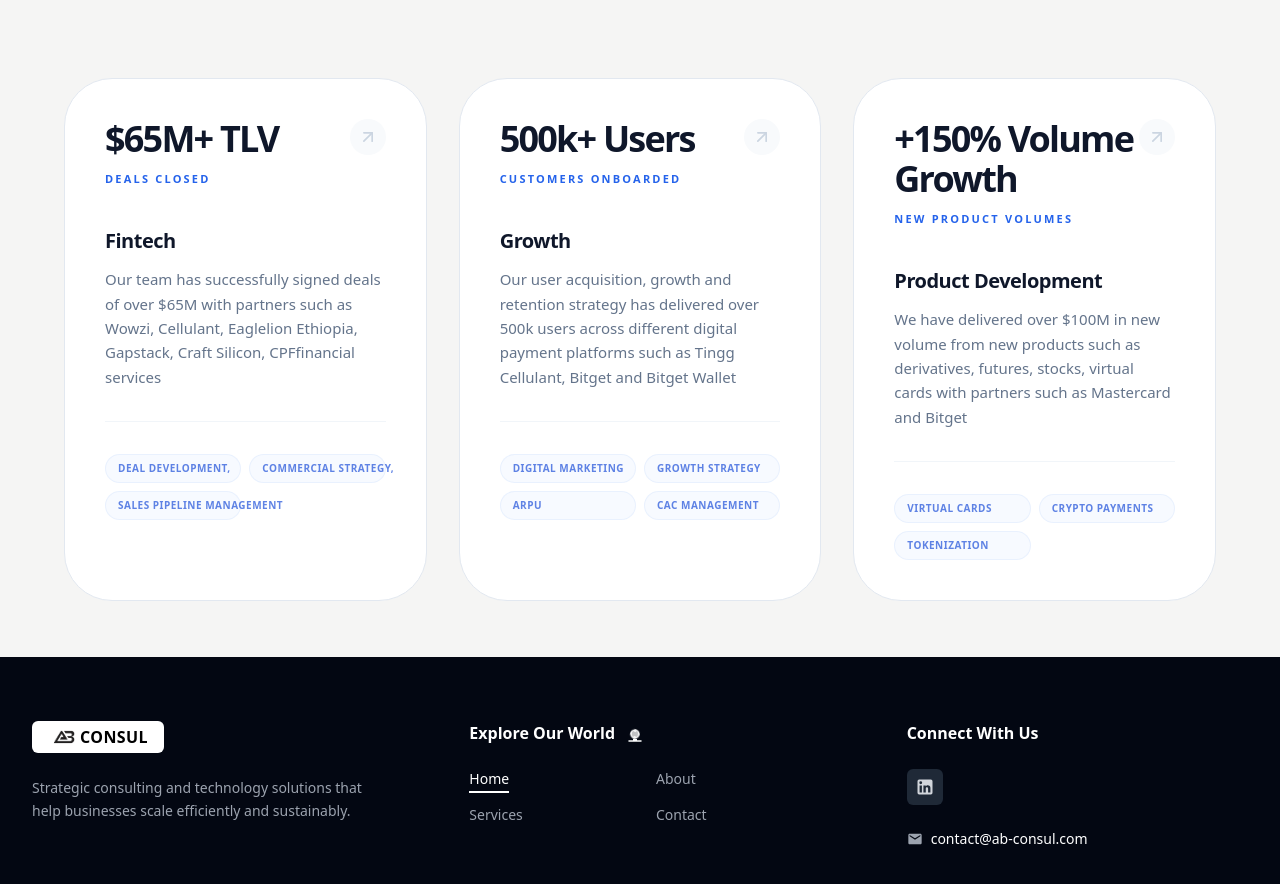
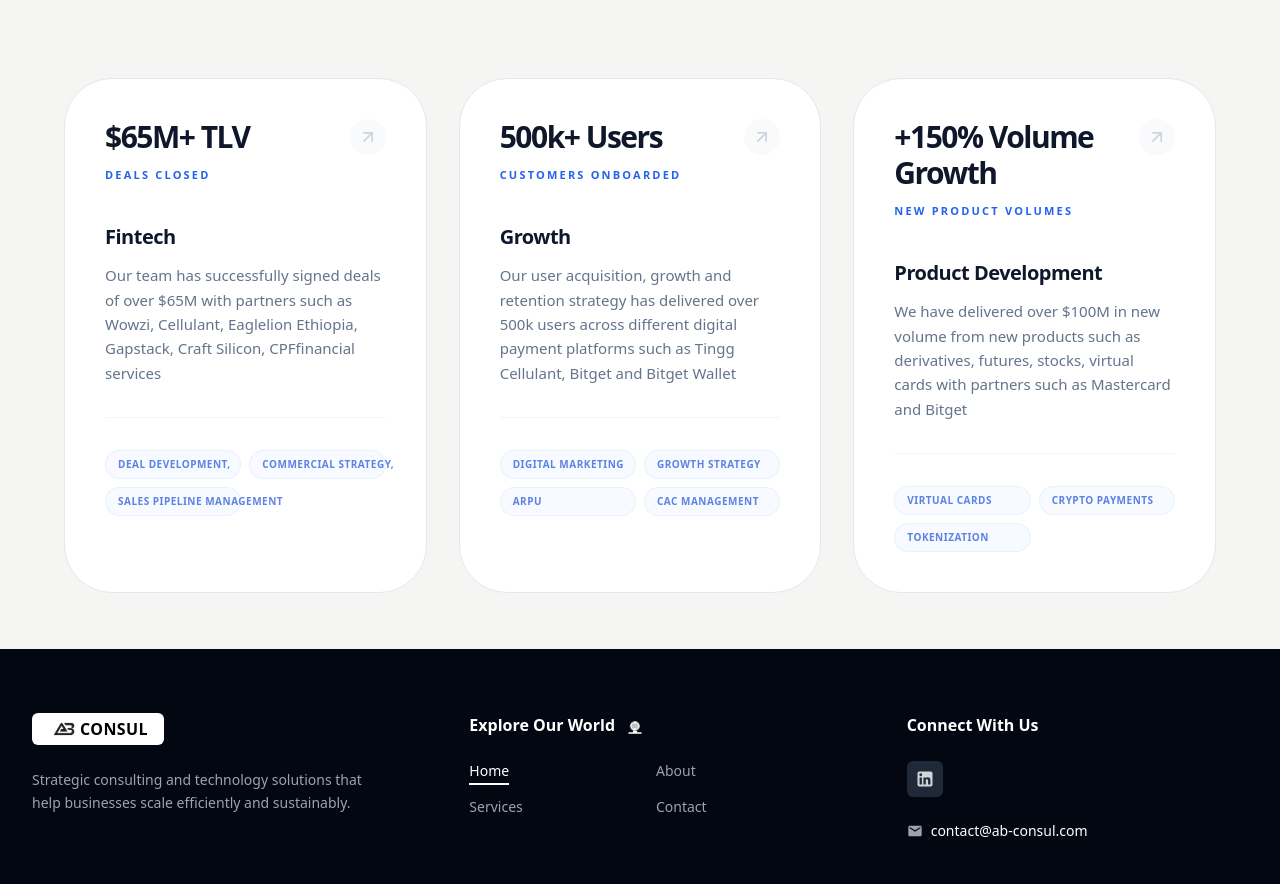
Before and after one commit to l-tting/ab-consul, a Next.js app in the folder my-app/: page / in a window 1280 px wide. Shown: the part 2476-3360 px from the top of the page. Built offline with nearby package versions, Linux system fonts and the light colour scheme.

Commit message:
changing home page proof of valuation section v2

```diff
--- a/my-app/src/components/ProofOfVal.jsx
+++ b/my-app/src/components/ProofOfVal.jsx
@@ -76,7 +76,7 @@ export default function ResultsSection() {
                 {/* Metric */}
                 <div className="flex justify-between items-start mb-6 md:mb-10">
                   <div>
-                    <span className="text-xl md:text-4xl font-black text-slate-900 tracking-tighter leading-none">
+                    <span className="text-xl md:text-3xl font-black text-slate-900 tracking-tighter leading-none">
                       {item.metric}
                     </span>
                     <p className="text-[10px] md:text-[11px] font-black text-blue-600 uppercase tracking-[0.2em] mt-2 md:mt-3">
```
